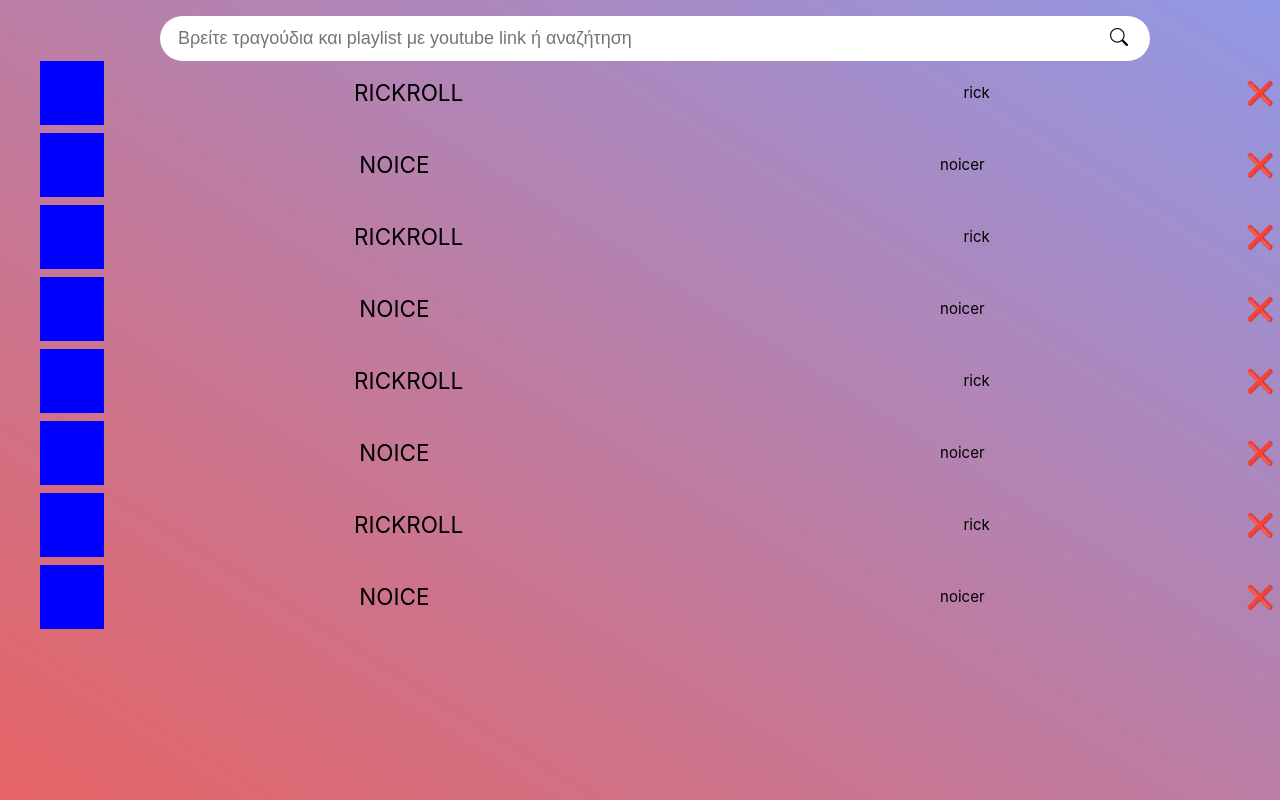
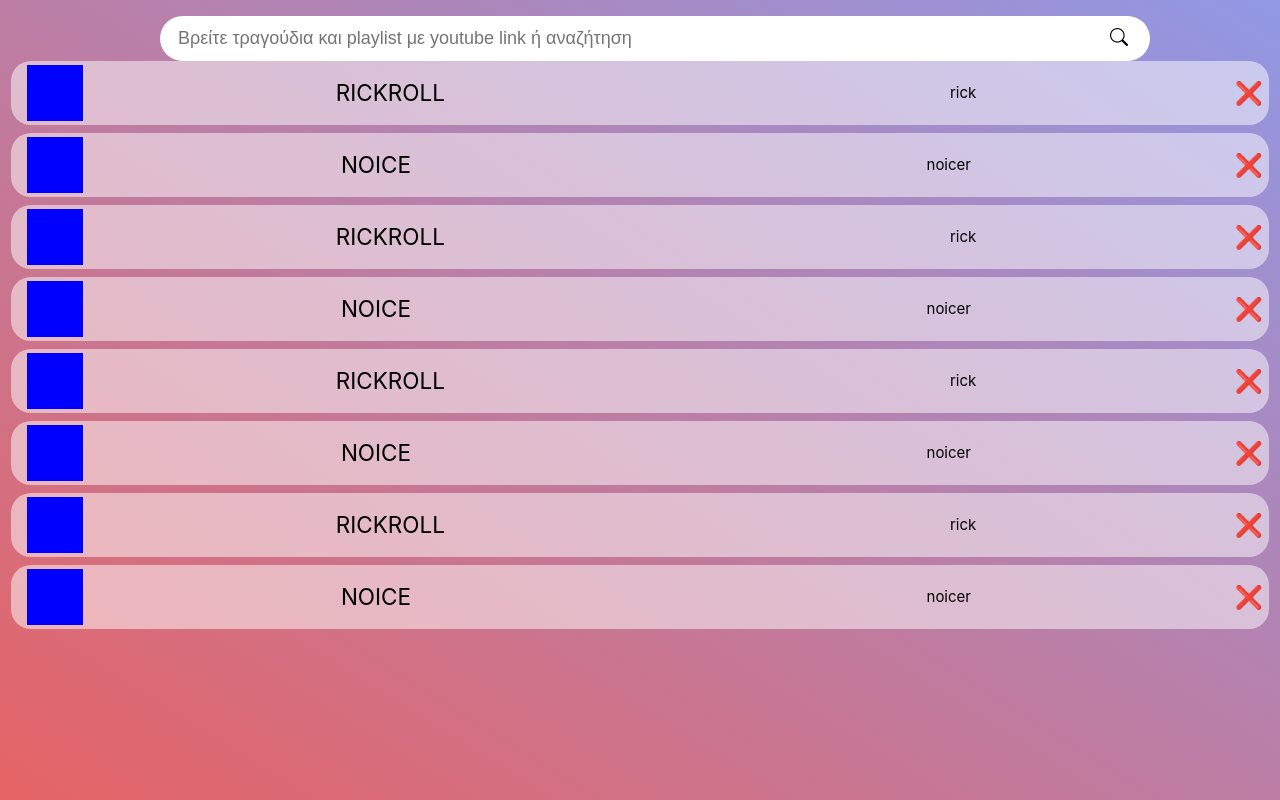
Before and after one commit to KONSTANTINOSKOUKOS/AudioPlayer, a Vue app in the folder client/: page / in a window 1280 px wide. Built offline with nearby package versions, Linux system fonts and the light colour scheme.

Commit message:
cleanup, started playlist & convertion

```diff
--- a/client/src/components/Controls.vue
+++ b/client/src/components/Controls.vue
@@ -11,7 +11,7 @@
                 : 'pause'
         }}</i>
         <i @click="next()" class="bi-skip-end-fill">next</i>
-        <i @click="again()" id="rotate" class="bi-arrow-clockwise">again</i>
+        <i @click="again()" class="bi-arrow-clockwise">again</i>
     </div>
 </template>
 <script setup lang="ts">
--- a/client/src/components/MiniPlayer.vue
+++ b/client/src/components/MiniPlayer.vue
@@ -1,7 +1,7 @@
 <template>
     <div v-if="!state.inplayer" class="wrapper">
         <div class="info">
-            <div class="img"></div>
+            <div @click="state.inplayer = true;" class="img"></div>
             <div @click="state.inplayer = true;" class="down">
                 <h4>{{ state.song.title }}</h4>
                 <p>{{ state.song.author }}</p>
@@ -22,22 +22,23 @@ import { onMounted, onUnmounted } from 'vue';
 let progress: HTMLDivElement;
 let bar: HTMLDivElement;
 let barwidth = 0;
+
 onMounted(() => {
     console.log('mounted');
     progress = document.querySelector('.progress') as HTMLDivElement;
     bar = document.querySelector('.bar') as HTMLDivElement;
+
     if (state.hassong) {
-        bar.style.width = `0.000001%`;
 
         progress.addEventListener('click', e => {
             const width = Number(getComputedStyle(progress).width.slice(0, -2));
-            barwidth = e.clientX - (document.body.clientWidth - Math.round(width)) / 2;
+            barwidth = e.clientX - (document.body.clientWidth - width) / 2;
 
             if (barwidth > e.clientX) barwidth = 0;
 
             barwidth = (barwidth / Number(getComputedStyle(progress).width.slice(0, -2))) * 100;
 
-            bar.style.width = `${Math.round(barwidth)}%`;
+            bar.style.width = `${barwidth}%`;
             seek(state.song.duration.seconds * Number(bar.style.width.slice(0, -1)) / 100);
         });
 
@@ -54,7 +55,7 @@ onMounted(() => {
         onUnmounted(() => clearInterval(interval));
         //FOR KEEPING SAME ASPECT
         window.onresize = (e) => {
-            bar.style.width = `${Math.round(barwidth)}%`;
+            bar.style.width = `${(state.audio.currentTime / state.song.duration.seconds) * 100}%`;
         }
         if (!state.inplayer)
             bar.style.width = `${(state.audio.currentTime / state.song.duration.seconds) * 100}%`;
@@ -110,6 +111,7 @@ onMounted(() => {
 }
 
 .img {
+    cursor: pointer;
     width: 3rem;
     height: 3rem;
     background-color: blue;
@@ -121,7 +123,7 @@ h4 {
 
 i {
     cursor: pointer;
-    z-index: 999;
+    z-index: 99999999;
 }
 
 i:hover {
--- a/client/src/components/Playlist.vue
+++ b/client/src/components/Playlist.vue
@@ -3,9 +3,9 @@
         <SearchBar />
         <ul>
             <li v-for="song in state.playlist" :key="Math.random()">
-                <div class="img"></div>
+                <div @click="assign(song)" class="img"></div>
                 <h2 @click="assign(song)">{{ song.title }}</h2>
-                <p>{{ song.author }}</p>
+                <p @click="assign(song)">{{ song.author }}</p>
                 <button @click="remove(song)">❌</button>
             </li>
         </ul>
@@ -13,8 +13,10 @@
     </div>
 </template>
 <script lang="ts" setup>
+import axios from "axios";
 import { onMounted } from "vue";
-import { state, loadsong, again, remove } from "../state";
+import { state, loadsong, remove, reset } from "../state";
+import type { ISong } from '../state';
 import MiniPlayer from "./MiniPlayer.vue";
 import SearchBar from "./SearchBar.vue";
 
@@ -28,7 +30,8 @@ onMounted(() => {
                 duration: {
                     seconds: 212,
                     timestamp: '3:32'
-                }
+                },
+                id: 'rickroll'
             });
         else
             state.playlist.push({
@@ -38,25 +41,36 @@ onMounted(() => {
                     seconds: 69,
                     timestamp: '1:09'
                 },
-                image: ''
+                image: '',
+                id: 'noice'
             });
     }
 });
 
-const assign = (song: any) => {
+const assign = async (song: ISong) => {
+    reset();
+    state.audio.src = '';
     state.song = song;
     console.log(state.song);
+    axios.get(`http://localhost:5000/convert/${song.id}`).then(() => {
+        state.audio.src = 'localhost:5000/vidd.mp4';
+    });
     loadsong();
     state.hassong = true;
-    again();
-
 }
 </script>
 
 <style scoped>
+ul {
+    padding: 0;
+}
+
 .img {
-    width: 4rem;
-    height: 4rem;
+    margin: .25rem 0;
+    margin-left: 1rem;
+    cursor: pointer;
+    width: 3.5rem;
+    height: 3.5rem;
     background-color: blue;
 }
 
@@ -64,17 +78,19 @@ li {
     list-style-type: none;
     display: flex;
     align-items: center;
-    margin: .5rem 0;
+    margin: .5rem .7rem;
+    background-color: rgba(255, 255, 255, .5);
+    border-radius: 20px;
 }
 
 li:hover {
     background-color: rgba(0, 0, 0, .08);
-    cursor: pointer;
 }
 
 h2,
 p {
     margin: 0 auto;
+    cursor: pointer;
 }
 
 ul {
@@ -87,5 +103,6 @@ button {
     border: 0;
     font-size: 1.5em;
     cursor: pointer;
+    z-index: 9999;
 }
 </style>
--- a/client/src/components/SearchBar.vue
+++ b/client/src/components/SearchBar.vue
@@ -1,8 +1,8 @@
 <template>
     <form>
-        <input placeholder="Βρείτε τραγούδια και playlist με youtube link ή αναζήτηση" v-model="term" type="text" id="search">
-        <button @click.prevent="searchh"
-            type="submit"><i class="bi-search"></i></button>
+        <input placeholder="Βρείτε τραγούδια και playlist με youtube link ή αναζήτηση" v-model="term" type="text"
+            id="search">
+        <button @click.prevent="searchh" type="submit"><i class="bi-search"></i></button>
     </form>
 </template>
 <script lang='ts' setup>
@@ -13,16 +13,16 @@ const term = ref('');
 
 const searchh = async () => {
     if (term.value == '') return;
-    reset();
-    state.audio.src = '';//now just reset, later add to playlist and continue playing
+
     state.loading = true;
+
     const newstr = term.value.replace(' ', '%20');
     term.value = '';
+
     const res = await axios.get(`http://localhost:5000/search/${newstr}`);
-    state.song = res.data;
-    state.progress.max = state.song.duration.seconds.toString();
-    reset();
-    state.audio.src = `http://localhost:5000/vid.mp4`;
+    console.log(res.data);
+    state.playlist.push(res.data);
+
     state.loading = false;
 }
 </script>
```
Also changed, not shown: client/src/state.ts (+4 -3 lines), 1 other file (tests, documents, lock files or other folders).
